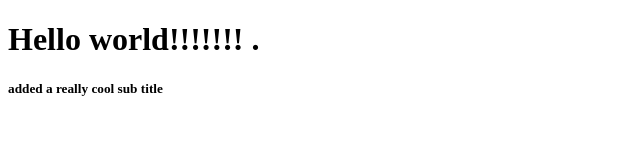
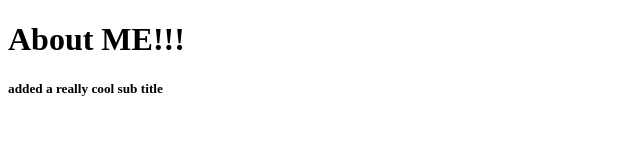
Before and after one commit to CJKaestner/latefall2020-day-1, a plain HTML site: page index.html in a window 1280 px wide. Shown: the whole page, without its empty margins (0-640 px from the left). Drawn offline with Linux system fonts and the light colour scheme.

Commit message:
Added ME

```diff
--- a/index.html
+++ b/index.html
@@ -8,7 +8,7 @@
 </head>
 
 <body>
-    <h1>Hello world!!!!!!! .</h1>
+    <h1>About ME!!!</h1>
     <h5> added a really cool sub title</h5>
 </body>
 
```
